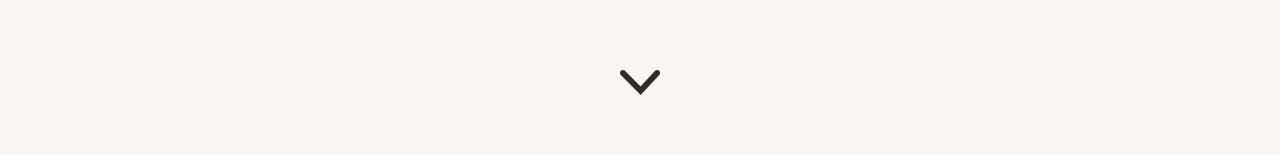
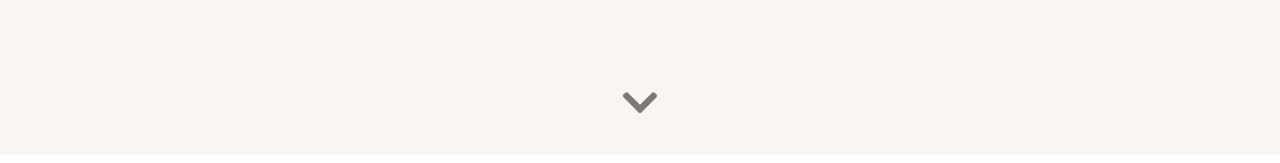
Before and after one commit to santiagohernandezs/Beemo, a React (Create React App) app: page / in a window 1280 px wide. Shown: the part 645-808 px from the top of the page. Built offline with nearby package versions, Linux system fonts and the light colour scheme.

Commit message:
aagregando animationes con framer-motion

```diff
--- a/package.json
+++ b/package.json
@@ -6,6 +6,7 @@
     "@testing-library/jest-dom": "^5.16.4",
     "@testing-library/react": "^13.2.0",
     "@testing-library/user-event": "^13.5.0",
+    "framer-motion": "^6.3.3",
     "react": "^18.1.0",
     "react-dom": "^18.1.0",
     "react-icons": "^4.3.1",
--- a/src/App.css
+++ b/src/App.css
@@ -28,15 +28,19 @@ navbar {
   cursor: pointer;
 }
 
-.link:hover{
-  color: #FFBE0B;
-}
 
 .banner {
   display : flex;
   justify-content : center;
   align-items: center;
-  height : 85%
+  height : 85%;
+  -webkit-touch-callout: none;
+  -webkit-user-select: none;
+  -khtml-user-select: none;
+  -moz-user-select: none;
+  -ms-user-select: none;
+  user-select: none;
+
 }
 
 .buttonContainer{
@@ -64,13 +68,17 @@ button:hover {
   background-color: #FFFFFE;
 }
 
+.rowcontainer{
+  display: flex;
+  justify-content: center;
+  position : relative;
+  bottom : 6rem;
+}
+
 .row {
-  height : 25px;
-  display : flex;
-  justify-content : center;
-  align-content : center;
-  position : relative;
-  bottom : 6rem
+  height : 40px;
+  width: 40px;
+  user-select: none;
 }
 
 .icon {
@@ -81,3 +89,9 @@ button:hover {
   left : 12px;
   color : rgba(0, 0, 0, 0.5)
 }
+
+.rowIcon{
+  height: 100%;
+  width: 100%;
+  color : rgba(0, 0, 0, 0.5)
+}
--- a/src/App.jsx
+++ b/src/App.jsx
@@ -1,8 +1,8 @@
 import './App.css';
 import Navbar from './Components/Navbar';
 import Banner from './assets/banner.png';
-import Row from './assets/row.png';
-import { FaGooglePlay , FaApple } from 'react-icons/fa'
+import { motion } from "framer-motion";
+import { FaGooglePlay, FaApple, FaChevronDown } from 'react-icons/fa'
 
 
 
@@ -14,27 +14,49 @@ function App() {
         <img src={Banner} alt="logo" />
       </div>
       <div className='buttonContainer'>
-        <button
+        <motion.button
+          whileHover={{
+            scale: 1.07,
+            transition: { duration: .5 }
+          }}
           onClick={() => {
             console.log('Gplay-clicked')
           }}
           className='button'>
-          <FaGooglePlay className='icon'/>
-        </button>
+          <FaGooglePlay className='icon' />
+        </motion.button>
 
-        <button
+        <motion.button
+          whileHover={{
+            scale: 1.07,
+            transition: { duration: .5 }
+          }}
           onClick={() => {
             console.log('Apple-clicked')
           }}
           className='button'>
-          <FaApple className='icon'/>
-        </button>
+          <FaApple className='icon' />
+        </motion.button>
       </div>
 
-      <div className='row'>
-        <img src={Row} alt="logo" />
+
+      <div className="rowcontainer">
+        <motion.div
+          className='row'
+          animate={{
+            y : [0, 25, 0]
+          }}
+          transition={{
+            repeat : Infinity,
+            duration : 4,
+            delay : 1
+          }}
+        >
+          <FaChevronDown className='rowIcon'/>
+        </motion.div>
       </div>
     </div>
+
   );
 }
 
--- a/src/Components/Navbar.jsx
+++ b/src/Components/Navbar.jsx
@@ -1,12 +1,32 @@
-import React from 'react'
+import React from 'react';
+import { motion } from "framer-motion";
+
 
 const Navbar = () => {
   return (
     <navbar >
         <ul className='navlinks'>
-            <li className='link'>Nosotros</li>
-            <li className='link'>Precios</li>
-            <li className='link'>Contacto</li>
+            <motion.li
+            className='link'
+            whileHover={{
+              color : '#FFBE0B',
+              transition : { duration : .1 }
+            }}
+            >Nosotros</motion.li>
+            <motion.li
+            className='link'
+            whileHover={{
+              color : '#FFBE0B',
+              transition : { duration : .1 }
+            }}
+            >Precios</motion.li>
+            <motion.li
+            className='link'
+            whileHover={{
+              color : '#FFBE0B',
+              transition : { duration : .1 }
+            }}
+            >Contacto</motion.li>
         </ul>
     </navbar>
   )
```
Also changed, not shown: 1 other file (tests, documents, lock files or other folders). Lines whose indentation alone changed are shown as unchanged.
